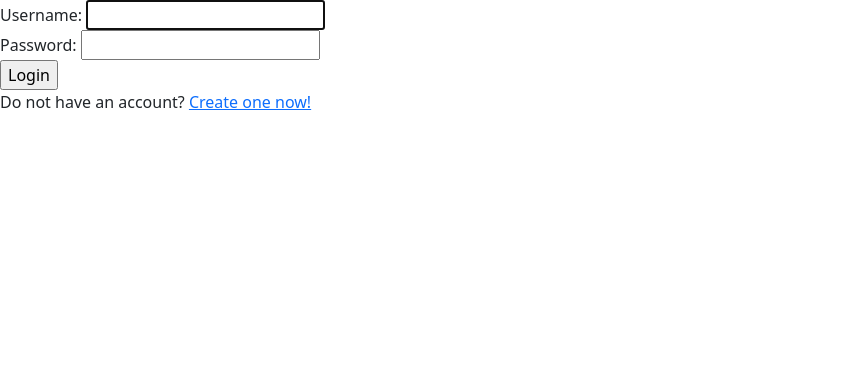
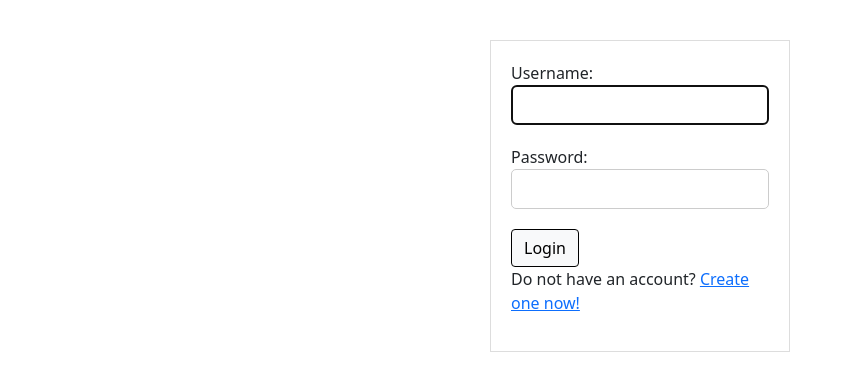
Before and after one commit to IsaiasTolP/Tribu-social-network-project, a Django app: page /login/ in a window 1280 px wide. Shown: the top 391 px of the page, without its empty margins (0-853 px from the left). Run offline with Django 5.2, Linux system fonts and the light colour scheme.

Commit message:
Se añade estilo login

```diff
--- /dev/null
+++ b/tribu/shared/static/common/login.css
@@ -0,0 +1,21 @@
+.login {
+  width: 300px;
+  margin: 40px auto;
+  background-color: #fff;
+  padding: 20px;
+  border: 1px solid #ddd;
+}
+
+.login div input[type="text"],
+.login div input[type="password"] {
+  width: 100%;
+  height: 40px;
+  padding: 10px;
+  margin-bottom: 20px;
+  border: 1px solid #ccc;
+  border-radius: 5px;
+}
+
+.btn {
+  border: 1px solid black;
+}
--- a/tribu/shared/templates/registration/login.html
+++ b/tribu/shared/templates/registration/login.html
@@ -1,4 +1,8 @@
 {% extends "shared/base.html" %}
+{% load static %}
+{% block css %}
+  <link rel="stylesheet" href="{% static 'common/login.css' %}">
+{% endblock css %}
 {% block main %}
 {% if user.is_authenticated %}
   <p>You already logged in <a href="{% url 'echos:echo-list' %}">Go home</a></p>
@@ -15,11 +19,11 @@
     {% endif %}
   {% endif %}
 
-  <form method="post">
+  <form method="post" class="login" novalidate>
     {% csrf_token %}
     {{ form }}
     <input type="hidden" name="next" value="{{ next }}">
-    <input type="submit" value="Login">
+    <input type="submit" class="btn btn-light" value="Login">
     <p>Do not have an account? <a href="{% url 'signup' %}">Create one now!</a></p>
   </form>
 
--- a/tribu/shared/templates/shared/base.html
+++ b/tribu/shared/templates/shared/base.html
@@ -1,3 +1,4 @@
+{% load static %}
 <!DOCTYPE html>
 <html lang="en">
 <head>
```
Also changed, not shown: tribu/shared/templates/shared/header.html (+11 -5 lines), tribu/shared/templates/shared/users.html (+8 -0 lines), tribu/shared/forms.py (line endings or trailing spaces).
